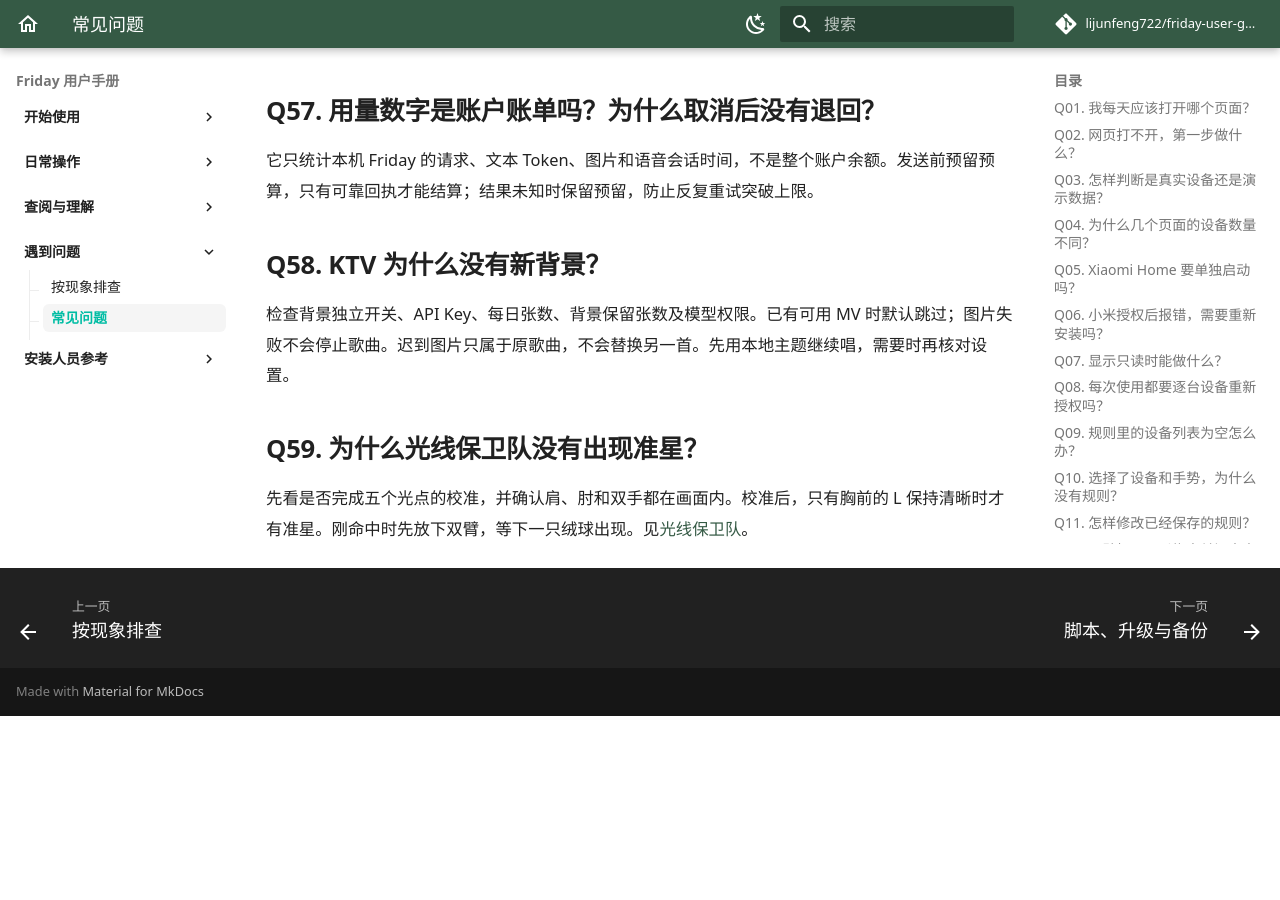
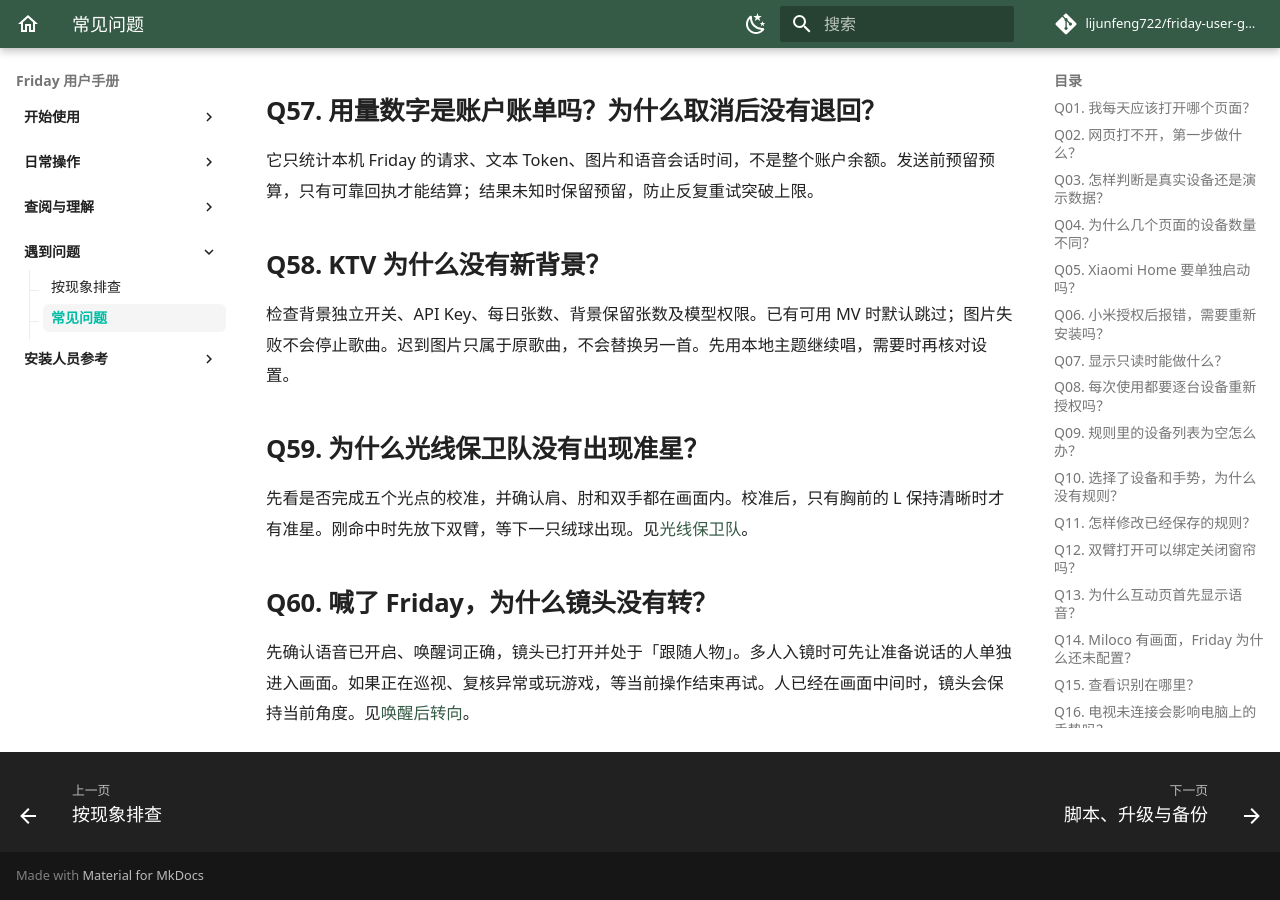
Before and after one commit to lijunfeng722/friday-user-guide, an MkDocs documentation site: the page built from docs/troubleshooting/faq.md, in a window 1280 px wide and 900 px high, scrolled down 9406 px. Built offline with MkDocs 1.6.1 and Material for MkDocs 9.7.7, drawn with Linux system fonts in a browser that asks for light colours; comment, search, counter and statistics services are not loaded; before the commit the page ends 10122 px from its top, so only the background shows below that.

Commit message:
文档：补充唤醒后摄像头转向说明

```diff
--- a/docs/guides/cameras.md
+++ b/docs/guides/cameras.md
@@ -30,6 +30,14 @@
 转动后，看到「正在确认原目标」时，等镜头核对新的画面。如果显示「未找到原目标」，让目标回到清楚的视野中，再点「重新跟随人物」或「重新跟随宠物」。多人或多只宠物无法区分时，镜头会等待目标明确。
 
 ![示例门厅找不到原目标时的重新跟随按钮，合成画面](../assets/screenshots/friday-camera-follow-retry.jpg)
+
+### 唤醒后转向
+
+开启语音并使用「跟随人物」时，对镜头说「Friday」。画面里只有一个清楚可见的人时，镜头会向那个人调整。人还没入镜时，镜头会短暂查看两侧。多人同框时，镜头会等到目标明确。
+
+![示例镜头的实时画面下方显示「已唤醒，镜头正在找人」](../assets/screenshots/friday-camera-wake-turn.jpg)
+
+单声道收音可告诉 Friday 哪台镜头听到了唤醒词。转向依据这台镜头的画面。手动停留、指定跟随目标、巡视、游戏和异常复核期间，镜头优先完成当前操作。
 
 ### 选中画面中的人物或宠物
 
--- a/docs/guides/interactions.md
+++ b/docs/guides/interactions.md
@@ -13,6 +13,16 @@
 ![互动页默认打开语音说明，按钮仍显示开启，表示尚未启用](../assets/screenshots/friday-interaction-voice.jpg)
 
 只想做手势时，直接切到“手势与动作”。本地手势可以独立使用。早期界面的“手势控制”页签和“已设置的控制”列表，对应新版的“手势与动作”和“设备控制”。
+
+## 喊 Friday，让镜头转过来
+
+1. 在「互动控制 → 对镜头说话」开启语音。摄像头需要正在运行，并支持由 Friday 控制云台。
+2. 在摄像头详情里选择「跟随人物」。平时可以关掉实时预览。
+3. 说「Friday」或自己设置的唤醒词。听到的镜头会朝画面里唯一的人转动。人还没入镜时，镜头会短暂查看两侧。
+
+想直接开灯，可以连着说「Friday，打开客厅灯」。也可以先喊一声，等镜头转过来，再看向镜头说出指令。
+
+[摄像头详情中的唤醒状态](cameras.md#唤醒后转向)
 
 ## 新建、修改和暂停
 
--- a/docs/troubleshooting/faq.md
+++ b/docs/troubleshooting/faq.md
@@ -257,3 +257,7 @@ ARL · Codex 使用原共享运行服务。选择 OpenAI API 时，Friday 需要
 ## Q59. 为什么光线保卫队没有出现准星？
 
 先看是否完成五个光点的校准，并确认肩、肘和双手都在画面内。校准后，只有胸前的 L 保持清晰时才有准星。刚命中时先放下双臂，等下一只绒球出现。见[光线保卫队](../guides/games.md#光线保卫队)。
+
+## Q60. 喊了 Friday，为什么镜头没有转？
+
+先确认语音已开启、唤醒词正确，镜头已打开并处于「跟随人物」。多人入镜时可先让准备说话的人单独进入画面。如果正在巡视、复核异常或玩游戏，等当前操作结束再试。人已经在画面中间时，镜头会保持当前角度。见[唤醒后转向](../guides/cameras.md#唤醒后转向)。
```
Also changed, not shown: USER_MANUAL.md (+22 -0 lines), docs/assets/screenshots/friday-camera-wake-turn.source.json (added, +56 -0 lines), docs/assets/screenshots/friday-camera-wake-turn.jpg (added).
